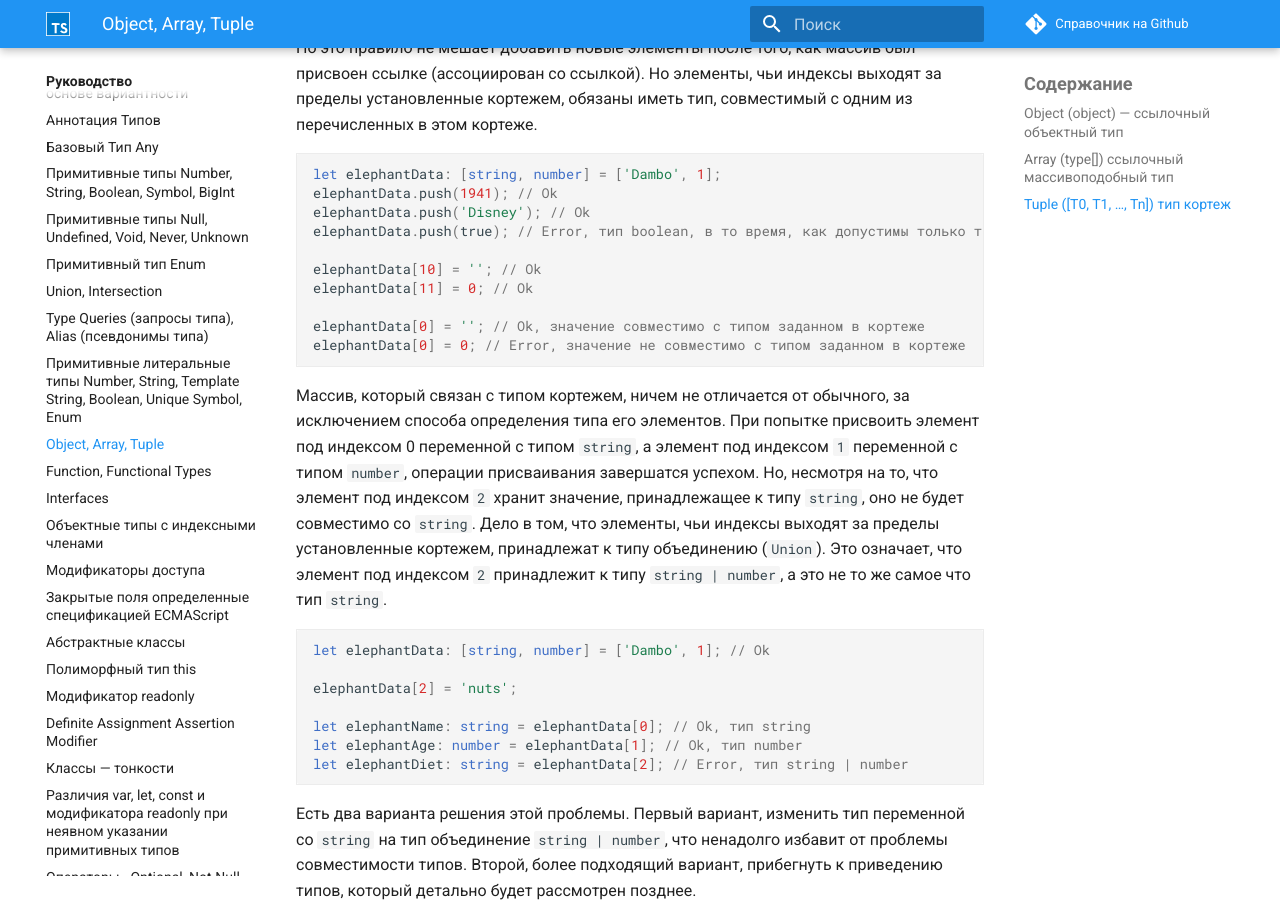
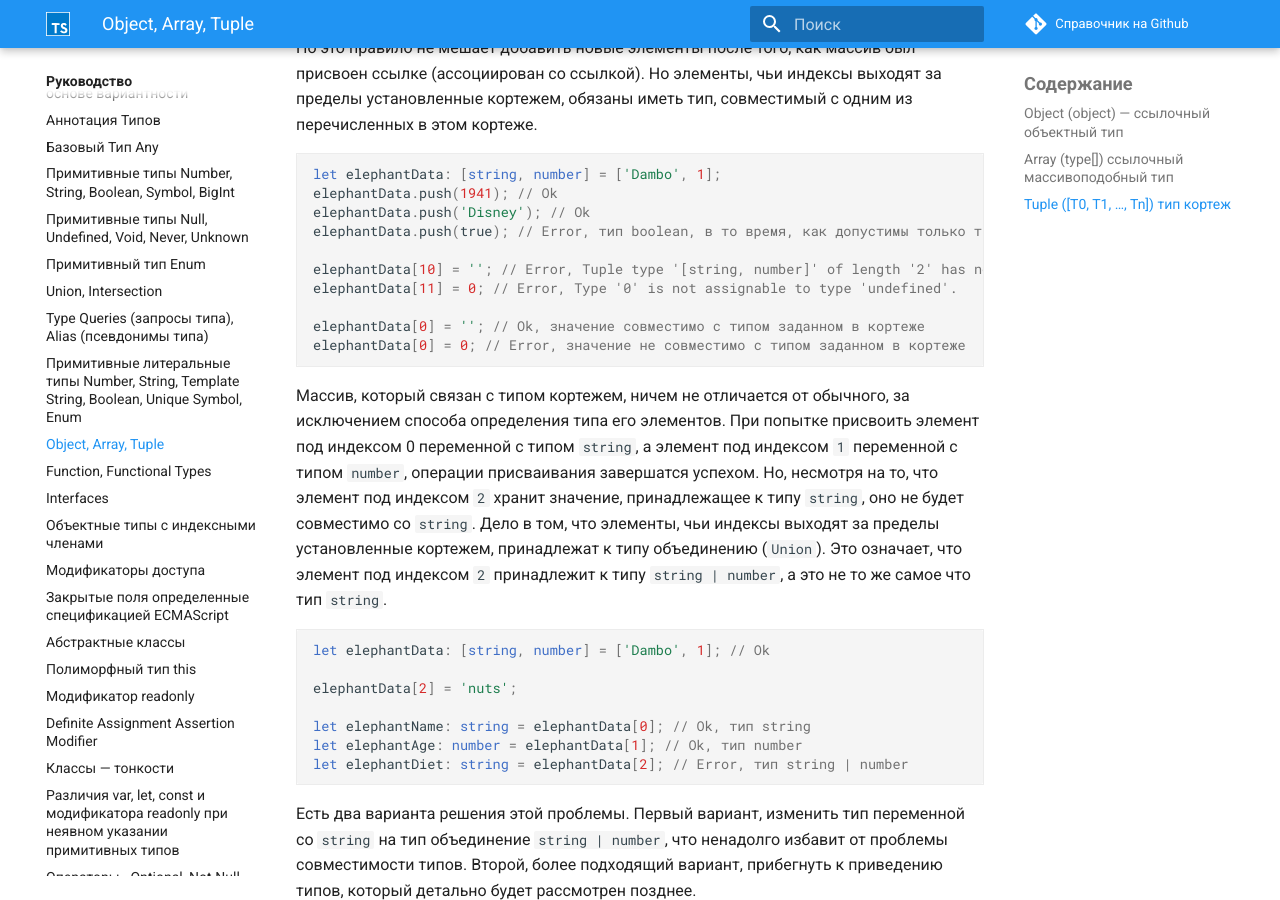
Before and after one commit to xsltdev/scriptdev.ru, an MkDocs documentation site: the page built from docs/guide/019.md, in a window 1280 px wide and 900 px high, scrolled down 4225 px. Built offline with MkDocs 1.6.1 and Material for MkDocs 9.7.7, drawn with Linux system fonts in a browser that asks for light colours; comment, search, counter and statistics services are not loaded.

Commit message:
Update 019.md
fix example

```diff
--- a/docs/guide/019.md
+++ b/docs/guide/019.md
@@ -146,8 +146,8 @@ elephantData.push(1941); // Ok
 elephantData.push('Disney'); // Ok
 elephantData.push(true); // Error, тип boolean, в то время, как допустимы только типы совместимые с типами string и number
 
-elephantData[10] = ''; // Ok
-elephantData[11] = 0; // Ok
+elephantData[10] = ''; // Error, Tuple type '[string, number]' of length '2' has no element at index '10'.
+elephantData[11] = 0; // Error, Type '0' is not assignable to type 'undefined'.
 
 elephantData[0] = ''; // Ok, значение совместимо с типом заданном в кортеже
 elephantData[0] = 0; // Error, значение не совместимо с типом заданном в кортеже
```
